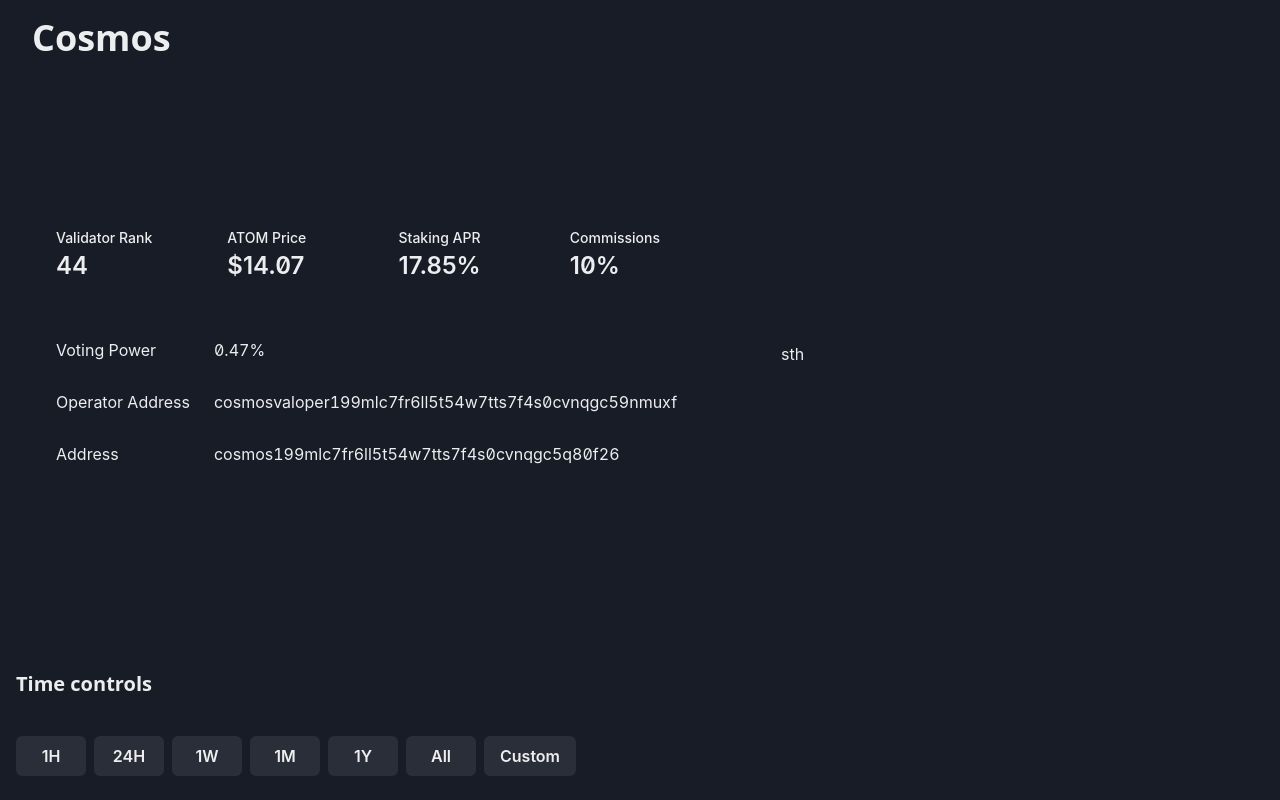
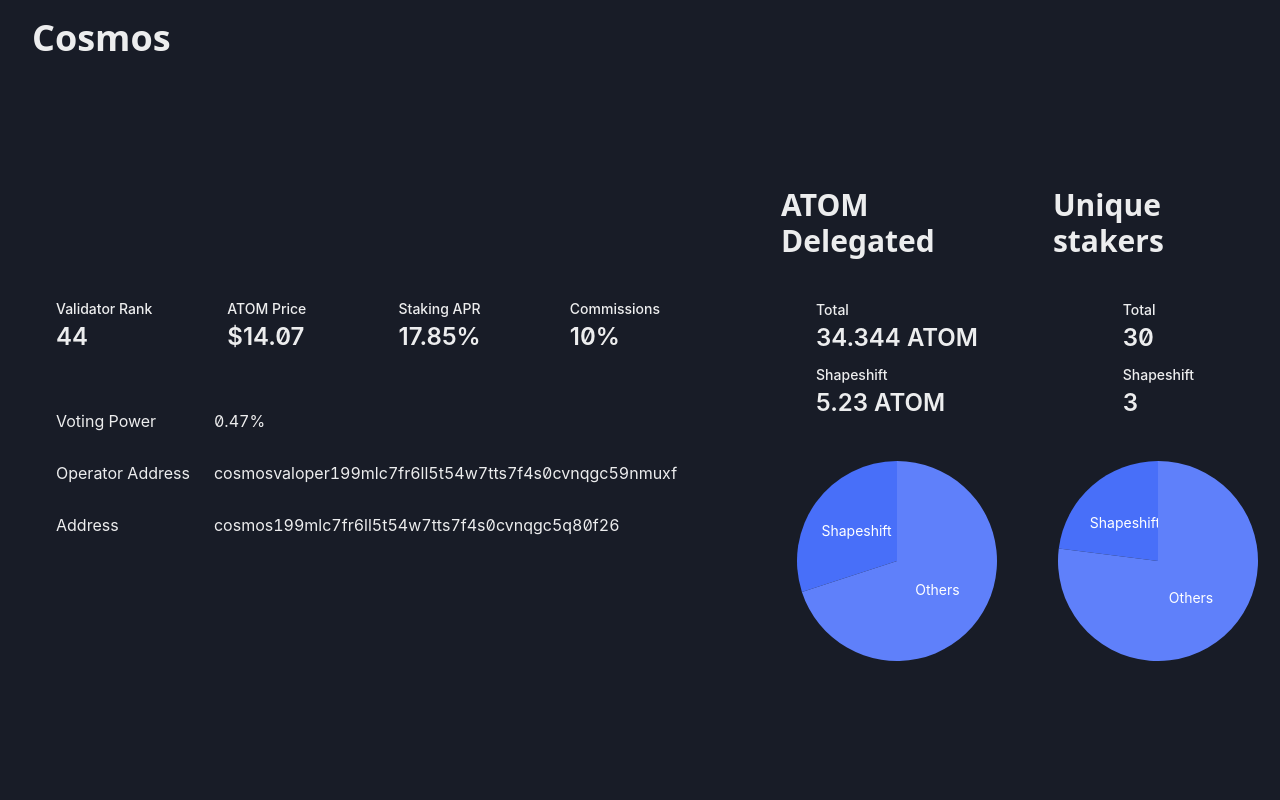
Before and after one commit to shapeshift/stakeboard, a React (Create React App) app: page / in a window 1280 px wide. Shown: the top 800 px of the page. Built offline with nearby package versions, Linux system fonts and the light colour scheme.

Commit message:
Pie charts added

```diff
--- a/src/App.tsx
+++ b/src/App.tsx
@@ -1,14 +1,10 @@
-import { Box, Container } from "@chakra-ui/react";
-import { Graph } from "components/Graph/Graph";
-import { HistoryData } from "components/Graph/PrimaryChart/PrimaryChart";
+import { Container } from "@chakra-ui/react";
 import DashboardStats from "components/Layout/DashboardStats";
 import GraphLayout from "components/Layout/GraphLayout";
 import Header from "components/Layout/Header";
 
 
 function App() {
-
-
   return (
     <Container maxW={"7xl"}>
       <Header/>
--- /dev/null
+++ b/src/components/Data/mock.ts
@@ -0,0 +1,35 @@
+export interface StakingData {
+  label: string;
+  usage: number;
+}
+
+export interface StakerData {
+  label: string;
+  usage: number;
+}
+
+export const getStakingData = (): StakingData[] => {
+  return [
+    {
+      label: "Shapeshift",
+      usage: 0.3,
+    },
+    {
+      label: "Others",
+      usage: 0.7,
+    },
+  ];
+};
+
+export const getStakerData = (): StakingData[] => {
+  return [
+    {
+      label: "Shapeshift",
+      usage: 0.23,
+    },
+    {
+      label: "Others",
+      usage: 0.77,
+    },
+  ];
+};
--- a/src/components/Layout/DashboardStats.tsx
+++ b/src/components/Layout/DashboardStats.tsx
@@ -2,27 +2,19 @@
   Stat,
   StatLabel,
   StatNumber,
-  StatHelpText,
-  StatArrow,
-  StatGroup,
-  Container,
   Stack,
   Box,
-  VStack,
-  HStack,
-  StackDivider,
-  Flex,
   SimpleGrid,
   Table,
-  TableCaption,
   TableContainer,
   Tbody,
   Td,
-  Tfoot,
-  Th,
-  Thead,
   Tr,
+  Heading,
+  Flex,
 } from "@chakra-ui/react";
+import { StakerChart, StakingChart } from "components/PieChart/Chart";
+import PieChart from "components/PieChart/Graph";
 
 const Stats = () => {
   return (
@@ -67,24 +59,73 @@
   );
 };
 
-const PieCharts = () => {
-  return <Box>sth</Box>;
-};
-
-const DashboardStats = () => {
+const DelegatedStats = () => {
   return (
     <Box>
       <Stack
         align={"center"}
         spacing={{ base: 8, md: 10 }}
         py={{ base: 20, md: 28 }}
-        direction={{ base: "column", md: "row" }}
+        direction={{ base: "column" }}
       >
-        <Stats />
-        <PieCharts />
+        <Heading size="lg">ATOM Delegated</Heading>
+        <Stack>
+          <Stat>
+            <StatLabel>Total</StatLabel>
+            <StatNumber>34.344 ATOM</StatNumber>
+          </Stat>
+          <Stat>
+            <StatLabel>Shapeshift</StatLabel>
+            <StatNumber>5.23 ATOM</StatNumber>
+          </Stat>
+        </Stack>
+        <StakingChart />
+        {/* <PieChart width={300} height={300} /> */}
       </Stack>
     </Box>
   );
 };
 
+const StakersStats = () => {
+  return (
+    <Box>
+      <Stack
+        align={"center"}
+        spacing={{ base: 8, md: 10 }}
+        py={{ base: 20, md: 28 }}
+        direction={{ base: "column" }}
+      >
+        <Heading size="lg">Unique stakers</Heading>
+        <Stack>
+          <Stat>
+            <StatLabel>Total</StatLabel>
+            <StatNumber>30</StatNumber>
+          </Stat>
+          <Stat>
+            <StatLabel>Shapeshift</StatLabel>
+            <StatNumber>3</StatNumber>
+          </Stat>
+        </Stack>
+        <StakerChart />
+        {/* <PieChart width={300} height={300} /> */}
+      </Stack>
+    </Box>
+  );
+};
+
+const DashboardStats = () => (
+  <Box>
+    <Stack
+      align={"center"}
+      spacing={{ base: 8, md: 10 }}
+      // py={{ base: 20, md: 28 }}
+      direction={{ base: "column", xl: "row" }}
+    >
+      <Stats />
+      <DelegatedStats />
+      <StakersStats />
+    </Stack>
+  </Box>
+);
+
 export default DashboardStats;
--- /dev/null
+++ b/src/components/PieChart/Chart.tsx
@@ -0,0 +1,55 @@
+import { getStakerData, getStakingData, StakerData, StakingData } from "components/Data/mock";
+import PieChart from "./Graph";
+import { scaleOrdinal } from "@visx/scale";
+import { colors } from '../../theme/colors'
+
+export const StakingChart = () => {
+  const data = getStakingData();
+
+  // accessor functions
+  const valueAccessor = (d: StakingData) => d.usage;
+  const labelAccessor = (d: StakingData) => d.label;
+
+  // color scales
+  const colorMapping = scaleOrdinal({
+    domain: ["Shapeshift", "Others"],
+    range: [colors.blue[400], colors.blue[300]],
+  });
+
+  return (
+    <PieChart<StakingData>
+      width={200}
+      height={200}
+      data={data}
+      colorMapping={colorMapping}
+      valueAccessor={valueAccessor}
+      labelAccessor={labelAccessor}
+    />
+  );
+};
+
+
+export const StakerChart = () => {
+    const data = getStakerData();
+
+    // accessor functions
+    const valueAccessor = (d: StakerData) => d.usage;
+    const labelAccessor = (d: StakerData) => d.label;
+
+    // color scales
+    const colorMapping = scaleOrdinal({
+      domain: ["Shapeshift", "Others"],
+      range: [colors.blue[400], colors.blue[300]],
+    });
+
+    return (
+      <PieChart<StakerData>
+        width={200}
+        height={200}
+        data={data}
+        colorMapping={colorMapping}
+        valueAccessor={valueAccessor}
+        labelAccessor={labelAccessor}
+      />
+    );
+  };
--- /dev/null
+++ b/src/components/PieChart/Graph.tsx
@@ -0,0 +1,144 @@
+import Pie, { ProvidedProps, PieArcDatum } from "@visx/shape/lib/shapes/Pie";
+import { Group } from "@visx/group";
+import { animated, useTransition, interpolate } from "@react-spring/web";
+
+const defaultMargin = { top: 20, right: 20, bottom: 20, left: 20 };
+
+export type PieProps<T> = {
+  width: number;
+  height: number;
+  margin?: typeof defaultMargin;
+  animate?: boolean;
+  data: T[];
+  labelAccessor: (d: T) => string;
+  valueAccessor: (d: T) => number;
+  colorMapping: any;
+};
+
+export default function PieChart<T>({
+  width,
+  height,
+  data,
+  labelAccessor,
+  valueAccessor,
+  colorMapping,
+  margin = defaultMargin,
+  animate = true,
+}: PieProps<T>) {
+  if (width < 10) return null;
+
+  const innerWidth = width - margin.left - margin.right;
+  const innerHeight = height - margin.top - margin.bottom;
+  const centerY = innerHeight / 2;
+  const centerX = innerWidth / 2;
+
+  return (
+    <svg width={width} height={height}>
+      <rect
+        rx={15}
+        width={width}
+        height={height}
+        fill="url('#visx-pie-gradient')"
+      />
+      <Group top={centerY + margin.top} left={centerX + margin.left}>
+        <Pie
+          data={data}
+          pieValue={valueAccessor}
+          outerRadius={100}
+          innerRadius={0}
+          cornerRadius={0}
+          padAngle={0.0}
+        >
+          {(pie) => (
+            <AnimatedPie<T>
+              {...pie}
+              animate={animate}
+              getKey={(arc) => labelAccessor(arc.data)}
+              onClickDatum={() => {}}
+              getColor={(arc) => colorMapping(labelAccessor(arc.data))}
+            />
+          )}
+        </Pie>
+      </Group>
+    </svg>
+  );
+}
+
+// react-spring transition definitions
+type AnimatedStyles = { startAngle: number; endAngle: number; opacity: number };
+
+const fromLeaveTransition = ({ endAngle }: PieArcDatum<any>) => ({
+  // enter from 360° if end angle is > 180°
+  startAngle: endAngle > Math.PI ? 2 * Math.PI : 0,
+  endAngle: endAngle > Math.PI ? 2 * Math.PI : 0,
+  opacity: 0,
+});
+const enterUpdateTransition = ({ startAngle, endAngle }: PieArcDatum<any>) => ({
+  startAngle,
+  endAngle,
+  opacity: 1,
+});
+
+type AnimatedPieProps<Datum> = ProvidedProps<Datum> & {
+  animate?: boolean;
+  getKey: (d: PieArcDatum<Datum>) => string;
+  getColor: (d: PieArcDatum<Datum>) => string;
+  onClickDatum: (d: PieArcDatum<Datum>) => void;
+  delay?: number;
+};
+
+function AnimatedPie<Datum>({
+  animate,
+  arcs,
+  path,
+  getKey,
+  getColor,
+  onClickDatum,
+}: AnimatedPieProps<Datum>) {
+  const transitions = useTransition<PieArcDatum<Datum>, AnimatedStyles>(arcs, {
+    from: animate ? fromLeaveTransition : enterUpdateTransition,
+    enter: enterUpdateTransition,
+    update: enterUpdateTransition,
+    leave: animate ? fromLeaveTransition : enterUpdateTransition,
+    keys: getKey,
+  });
+  return transitions((props, arc, { key }) => {
+    const [centroidX, centroidY] = path.centroid(arc);
+    const hasSpaceForLabel = arc.endAngle - arc.startAngle >= 0.1;
+
+    return (
+      <g key={key}>
+        <animated.path
+          // compute interpolated path d attribute from intermediate angle values
+          d={interpolate(
+            [props.startAngle, props.endAngle],
+            (startAngle, endAngle) =>
+              path({
+                ...arc,
+                startAngle,
+                endAngle,
+              })
+          )}
+          fill={getColor(arc)}
+          onClick={() => onClickDatum(arc)}
+          onTouchStart={() => onClickDatum(arc)}
+        />
+        {hasSpaceForLabel && (
+          <animated.g style={{ opacity: props.opacity }}>
+            <text
+              fill="white"
+              x={centroidX}
+              y={centroidY}
+              dy=".33em"
+              fontSize={14}
+              textAnchor="middle"
+              pointerEvents="none"
+            >
+              {getKey(arc)}
+            </text>
+          </animated.g>
+        )}
+      </g>
+    );
+  });
+}
```
Also changed, not shown: package.json (+5 -2 lines), 1 other file (tests, documents, lock files or other folders).
